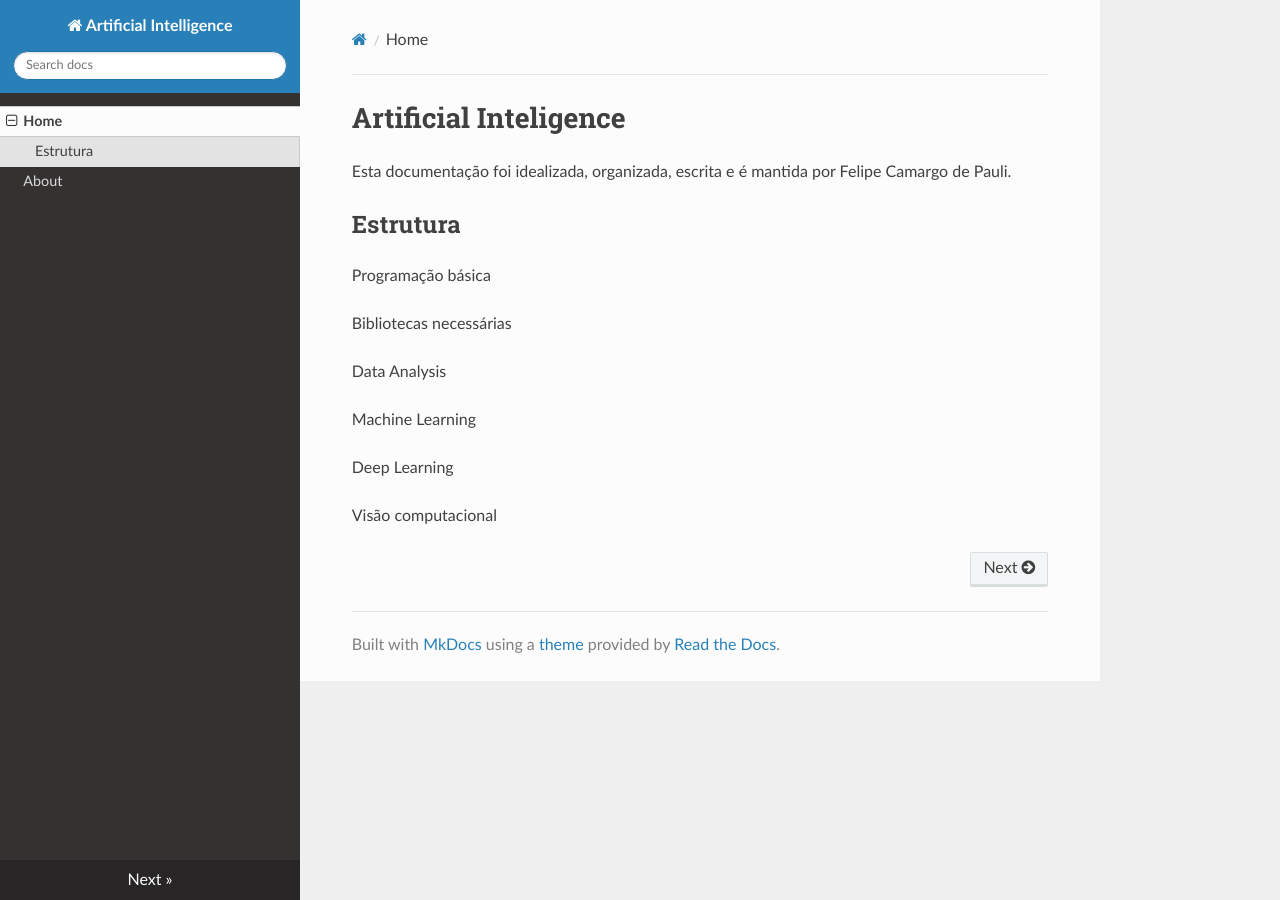
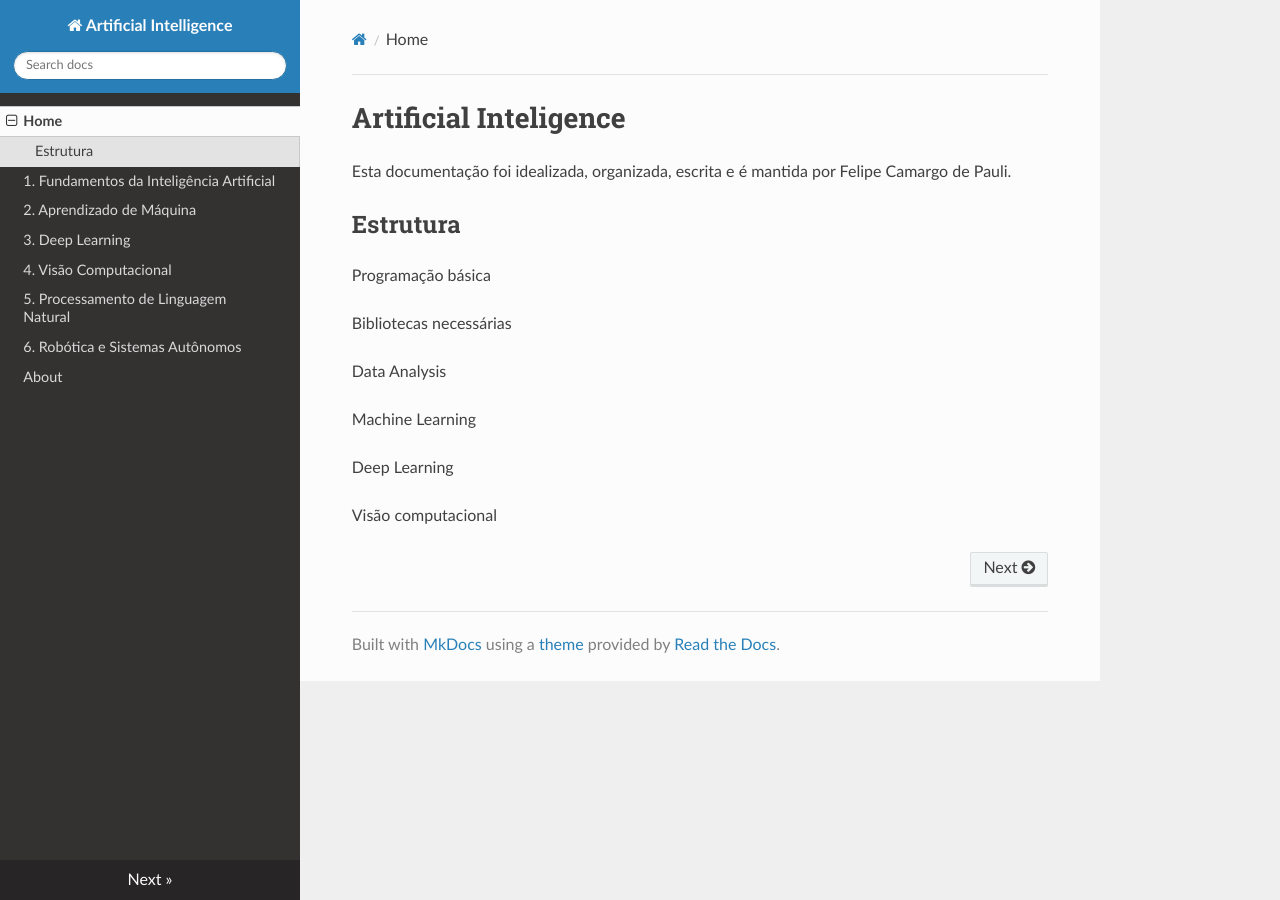
Before and after one commit to felipedepauli/crz-docs, an MkDocs documentation site: the page built from docs/index.md, in a window 1280 px wide. Built offline with MkDocs 1.6.1, drawn with Linux system fonts in a browser that asks for light colours; nearby versions of some CDN libraries.

Commit message:
structure: new way to doc content

```diff
--- a/mkdocs.yml
+++ b/mkdocs.yml
@@ -1,5 +1,11 @@
 site_name: Artificial Intelligence
 nav:
         - Home: index.md
+        - 1. Fundamentos da Inteligência Artificial: ia/01_fundamentos.md
+        - 2. Aprendizado de Máquina: ia/02_aprendizado.md
+        - 3. Deep Learning: ia/03_deep_learning.md
+        - 4. Visão Computacional: ia/04_vc.md
+        - 5. Processamento de Linguagem Natural: ia/05_pln.md
+        - 6. Robótica e Sistemas Autônomos: ia/06_sa.md
         - About: about.md
 theme: readthedocs
```
